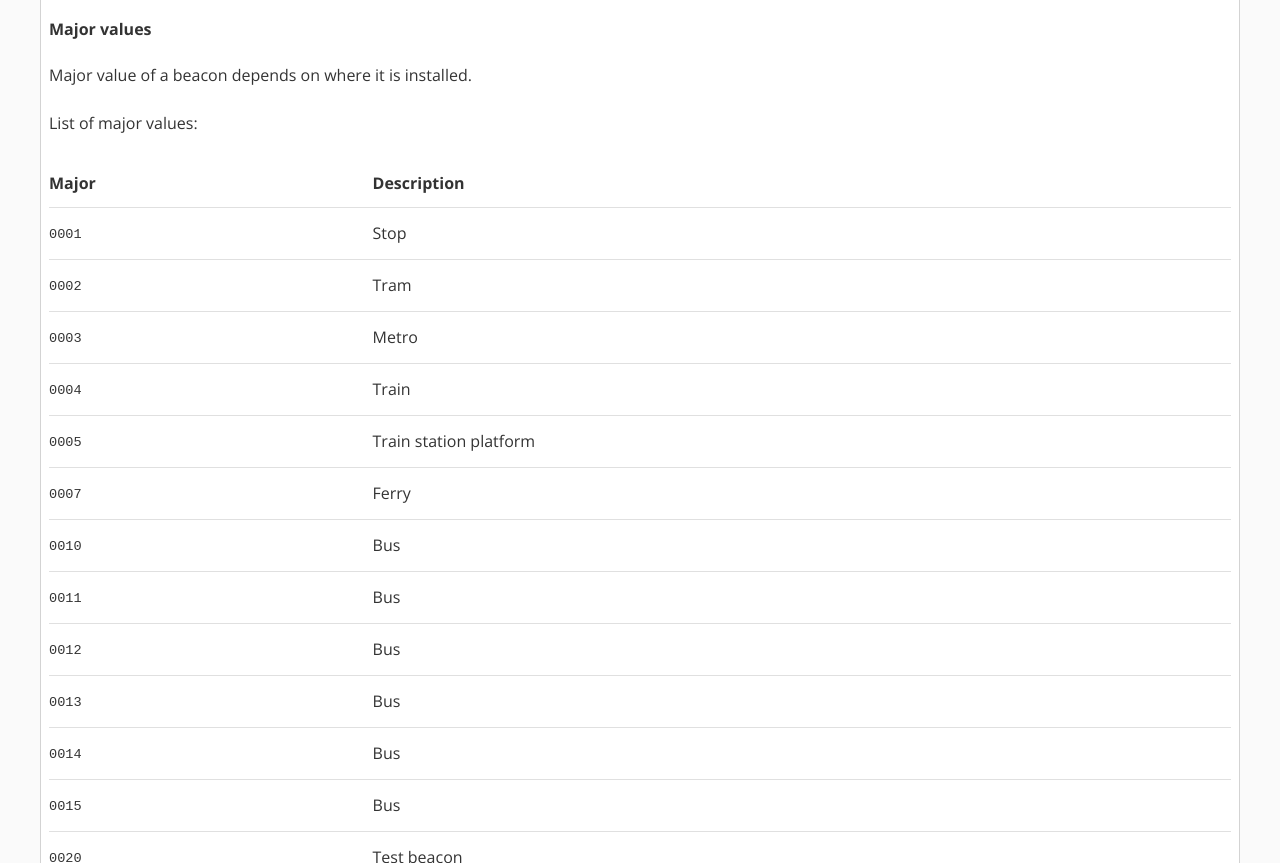
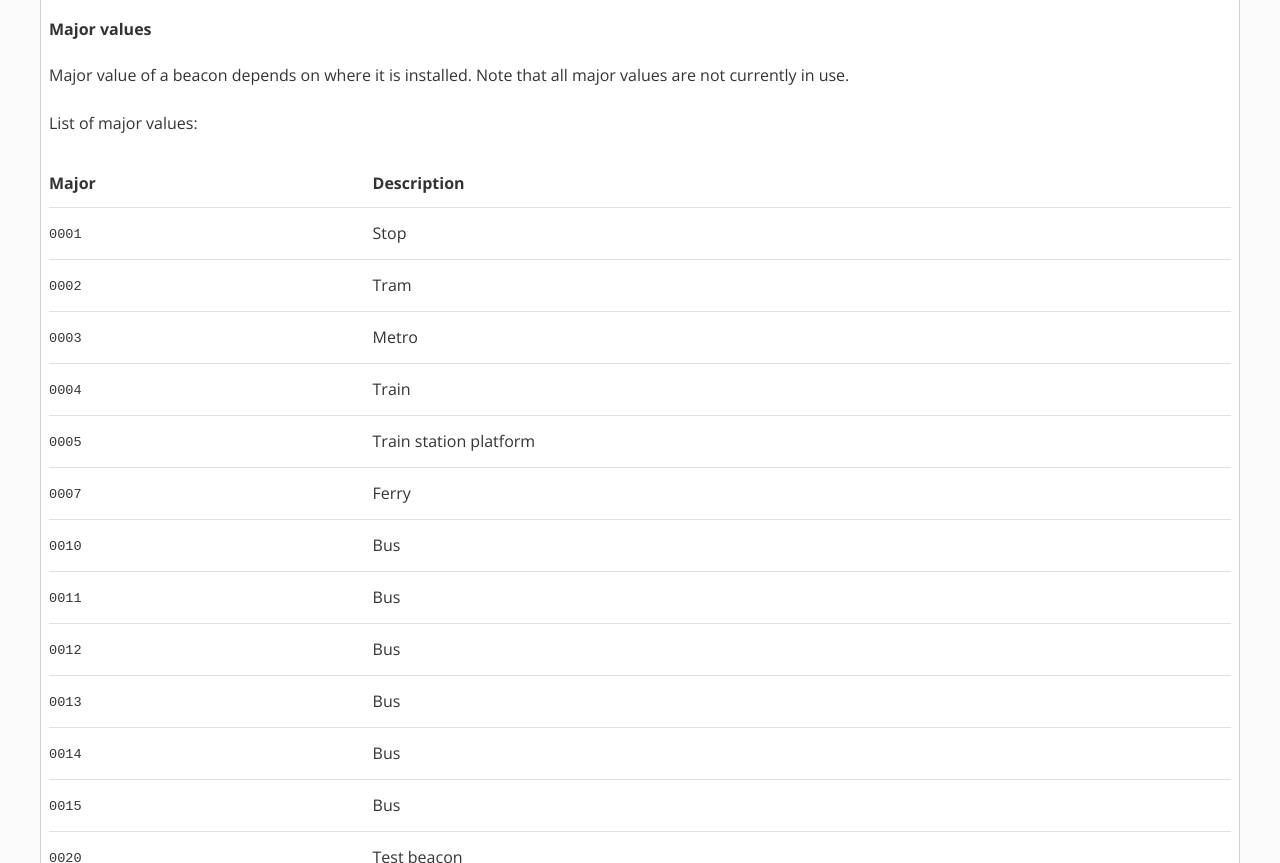
Before and after one commit to HSLdevcom/hsldevcom.github.io, a Gatsby site: page /beacon_api/ in a window 1280 px wide. Shown: the part 1850-2713 px from the top of the page. Built offline with nearby package versions, Linux system fonts and the light colour scheme; Gatsby itself is replaced by a stand-in of ours; some packages are replaced by stand-ins of ours.

Commit message:
Add note about all major values not being used

```diff
--- a/src/content/beacon_api/index.md
+++ b/src/content/beacon_api/index.md
@@ -43,7 +43,7 @@ Each beacon has following fields:
 
 #### Major values
 
-Major value of a beacon depends on where it is installed.
+Major value of a beacon depends on where it is installed. Note that all major values are not currently in use.
 
 List of major values:
 
```
